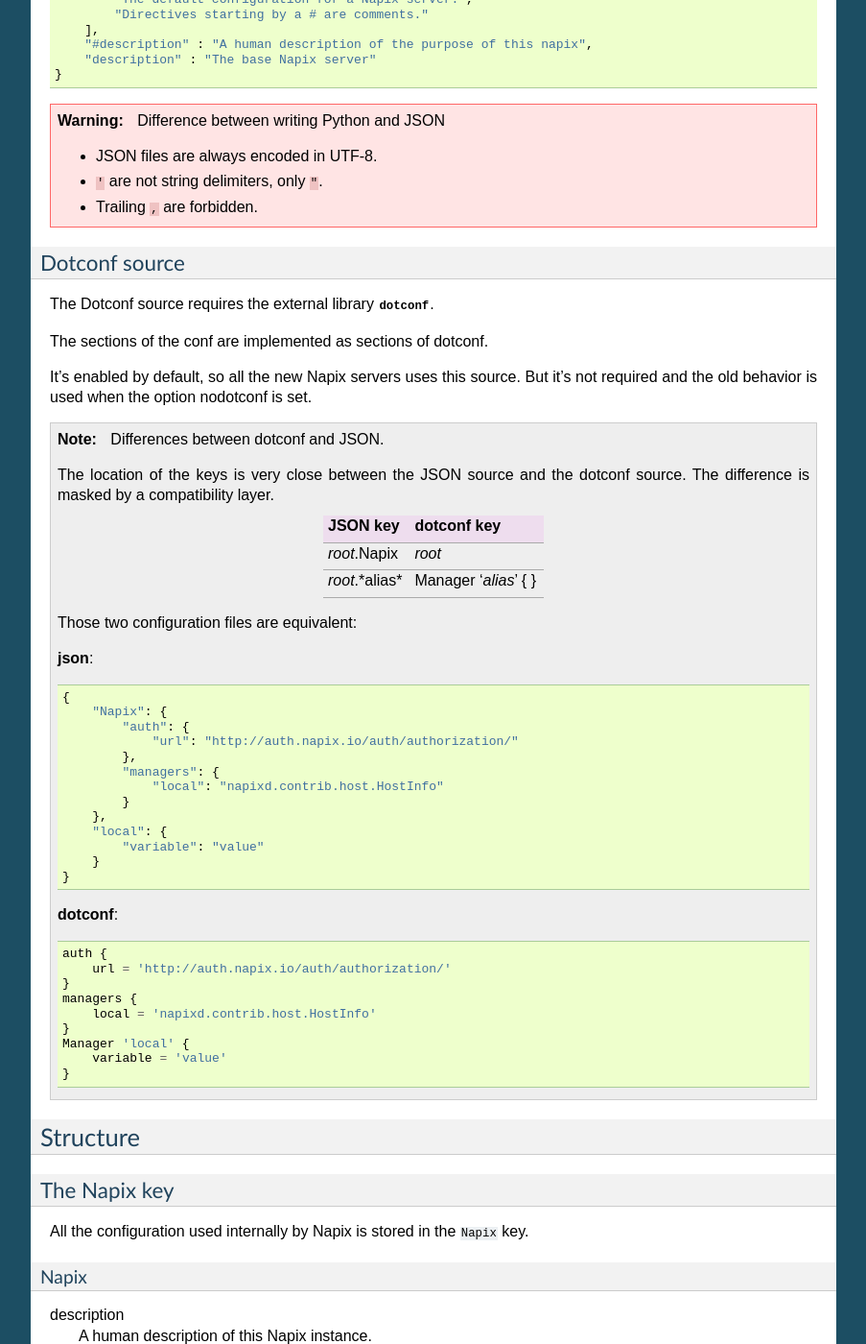
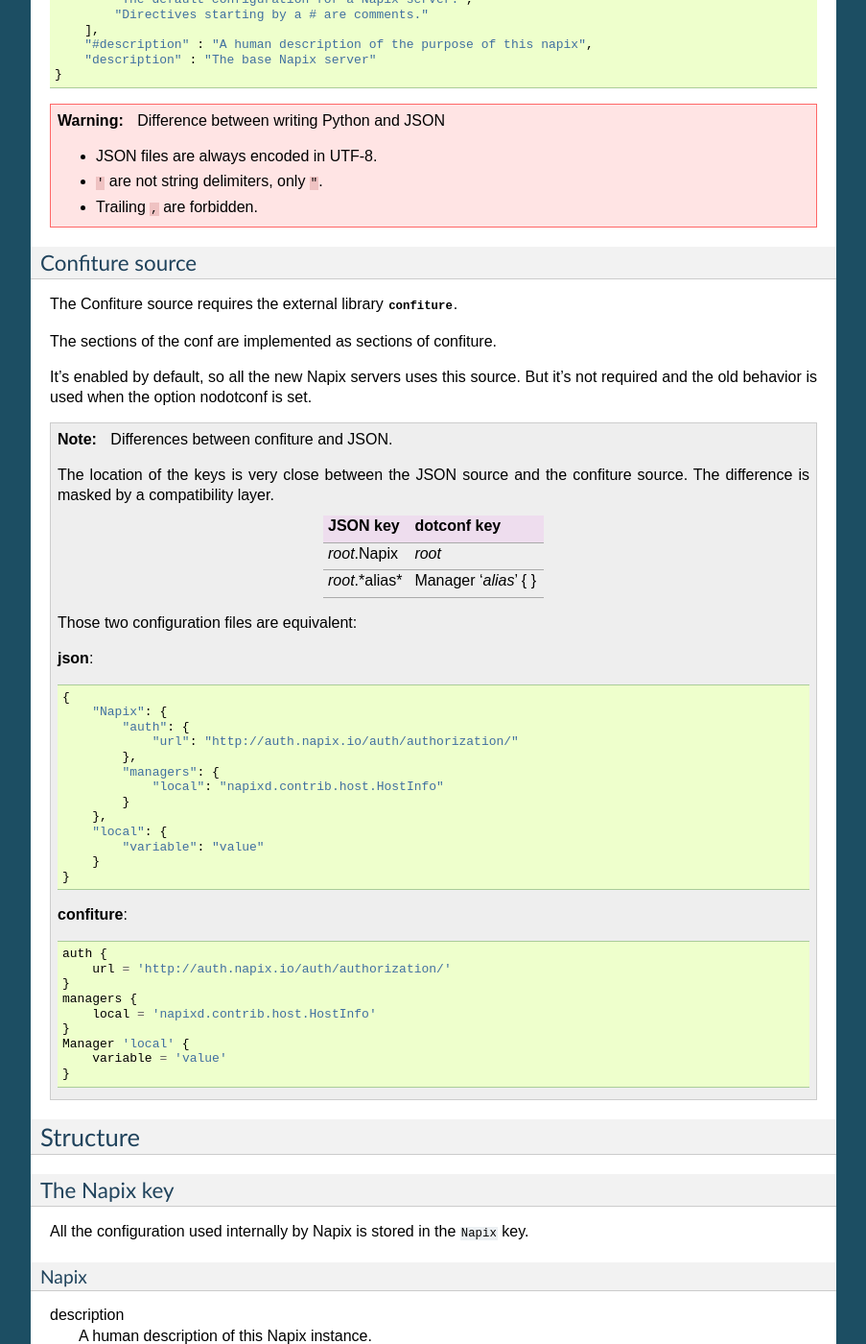
Before and after one commit to napix/NapixServer, a Sphinx documentation site: the page built from docs/conf.rst, in a window 1280 px wide and 1400 px high, scrolled down 1950 px. Shown: the whole window at 96% size, without its empty margins (198-1101 px from the left). Built offline with Sphinx 7.4.7, drawn with Linux system fonts in a browser that asks for light colours; pages that are not in the unit, such as notebooks, are missing from menus; some of the changed text lies outside the part shown.

Commit message:
Rename confiture

```diff
--- a/docs/conf.rst
+++ b/docs/conf.rst
@@ -14,14 +14,15 @@ Sources
 The Napix configuration may come from two sources:
 
 * A :mod:`json` object in :file:`settings.json`
-* A :mod:`dotconf` file in :file:`settings.conf`
+* A :mod:`confiture` file in :file:`settings.conf`
 
 
 Skeleton configuration file
 ---------------------------
 
 A default configuration sample is written if no configuration file is found.
-This configuration file is empty, but contains the structure of the expected configuration::
+This configuration file is empty, but contains the structure of the expected
+configuration::
 
     (nx)root@debian:~# napixd
     Napixd Home is /root/.napixd
@@ -35,8 +36,8 @@ This configuration file is empty, but contains the structure of the expected con
 Syntax error
 ------------
 
-If the parsing of the file causes an error,
-the launch of the server is stopped and a CRITICAL error is printed on the terminal::
+If the parsing of the file causes an error, the launch of the server is stopped
+and a CRITICAL error is printed on the terminal::
 
     CRITICAL:Napix.Server:Configuration file HOME/conf/settings.json contains a bad JSON object (Extra data: line 2 column 11 - line 41 column 1 (char 11 - 1393))
 
@@ -44,33 +45,33 @@ the launch of the server is stopped and a CRITICAL error is printed on the termi
 Formats
 =======
 
-The configuration of Napix requires nested sections, comments, and strongly typed values.
-The first choice have been to use JSON and an elaborate ruse to include comments.
+The configuration of Napix requires nested sections, comments, and strongly
+typed values. The first choice have been to use JSON and an elaborate ruse to
+include comments.
 
-Later in the development phase, JSON felt a bit too much verbose
-and not really user friendly.
-The :mod:`dotconf` library has been chosen to replace the JSON document.
-Dotconf has a syntax close to `nginx` files.
+Later in the development phase, JSON felt a bit too much verbose and not really
+user friendly.  The :mod:`confiture` library has been chosen to replace the JSON
+document. Confiture has a syntax close to `nginx` files.
 
-It implements strongly typed (:class:`str`, :class:`list`, :class:`int` and :class:`float`) variables,
-and nestable sections.
+It implements strongly typed (:class:`str`, :class:`list`, :class:`int` and
+:class:`float`) variables, and nestable sections.
 
 JSON source
 -----------
 
-The JSON source is the first historically.
-It does not requires any external lib as :mod:`json` is in the standard library of python.
+The JSON source is the first historically. It does not requires any external lib
+as :mod:`json` is in the standard library of python.
 
 The sections of the configuration are dict.
 
 Compatibility
 ^^^^^^^^^^^^^
 
-With the implementation of the dotconf source, the configuration variables have been reorganized.
-Using the original still works but it may issue a warning.
+With the implementation of the dotconf source, the configuration variables have
+been reorganized. Using the original still works but it may issue a warning.
 
-The section feature of :mod:`dotconf` is emulated in JSON by using a space in the key.
-The 2 examples are equivalent:
+The section feature of :mod:`dotconf` is emulated in JSON by using a space in
+the key. The 2 examples are equivalent:
 
 **JSON**::
 
@@ -101,14 +102,15 @@ Napix.storage.*class*  Napix.storage.Store *class*  The configuration of the sto
 Comments
 ^^^^^^^^
 
-Some JSON parser allow the use of javascript's comments with ``//`` and ``/* ... */``.
-The JSON RFC does not allow any text outside of the strings.
-The Python JSON parser follows the RFC.
+Some JSON parser allow the use of javascript's comments with ``//`` and
+``/* ... */``. The JSON RFC does not allow any text outside of the strings. The
+Python JSON parser follows the RFC.
 
 By convention, comments in the Napix JSON file are keys starting with a ``#``.
-:class:`napixd.conf.Conf` ignores all keys starting by a ``#``.
-Comments on a key should be this key with a ``#`` at the beginning and placed before the commented key.
-The comment on a object should be a key ``#info`` just after the opening ``{``::
+:class:`napixd.conf.Conf` ignores all keys starting by a ``#``. Comments on a
+key should be this key with a ``#`` at the beginning and placed before the
+commented key. The comment on a object should be a key ``#info`` just after the
+opening ``{``::
 
     {
       "Napix" : {
@@ -127,27 +129,27 @@ The comment on a object should be a key ``#info`` just after the opening ``{``::
    - Trailing ``,`` are forbidden.
 
 
-Dotconf source
---------------
+Confiture source
+----------------
 
-The Dotconf source requires the external library :mod:`dotconf`.
+The Confiture source requires the external library :mod:`confiture`.
 
-The sections of the conf are implemented as sections of dotconf.
+The sections of the conf are implemented as sections of confiture.
 
-It's enabled by default, so all the new Napix servers uses this source.
-But it's not required and the old behavior is used when the option nodotconf is set.
+It's enabled by default, so all the new Napix servers uses this source. But it's
+not required and the old behavior is used when the option nodotconf is set.
 
-.. note:: Differences between dotconf and JSON.
+.. note:: Differences between confiture and JSON.
 
-    The location of the keys is very close between the JSON source and the dotconf source.
-    The difference is masked by a compatibility layer.
+    The location of the keys is very close between the JSON source and the
+    confiture source. The difference is masked by a compatibility layer.
 
-    ======================== ====================
+    ======================== =====================
         JSON key                dotconf key
-    ======================== ====================
+    ======================== =====================
     *root*.Napix             *root*
     *root*.*alias*           Manager '*alias*' { }
-    ======================== ====================
+    ======================== =====================
 
     Those two configuration files are equivalent:
 
@@ -167,7 +169,7 @@ But it's not required and the old behavior is used when the option nodotconf is
             }
         }
 
-    **dotconf**::
+    **confiture**::
 
         auth {
             url = 'http://auth.napix.io/auth/authorization/'
@@ -211,11 +213,11 @@ A mapping of alias to a fully qualified class name::
         "hello" : "napixd.contrib.helloworld.HelloWorld"
     }
 
-All the modules in the alias are loaded at the start of the Napix Server.
-If a module fails to import or load, the Napix server does not start.
+All the modules in the alias are loaded at the start of the Napix Server. If a
+module fails to import or load, the Napix server does not start.
 
-The path may be used multiple times with different aliases.
-Napix will run multiple instance of the same manager, on different paths.
+The path may be used multiple times with different aliases. Napix will run
+multiple instance of the same manager, on different paths.
 
 .. _conf.napix.auth:
 
@@ -238,7 +240,8 @@ Napix.notify
 The notifier section
 
 credentials
-    A mapping of **login** an **key** used by the notification background task to contact the Napix Directory
+    A mapping of **login** an **key** used by the notification background task
+    to contact the Napix Directory
 delay
     The time between notifications
 url
@@ -283,8 +286,8 @@ The rate-limit configuration.
 Configuration of the managers
 =============================
 
-When the :class:`napixd.services.Service` instantiates a manager,
-it calls its :meth:`napixd.managers.base.Manager.configure` method with the configuration.
+When the :class:`napixd.services.Service` instantiates a manager, it calls its
+:meth:`napixd.managers.base.Manager.configure` method with the configuration.
 The method is called with a :class:`napixd.conf.Conf` instance.
 
 Multiple services with the same Manager class can run with different configurations.
@@ -293,8 +296,8 @@ Multiple services with the same Manager class can run with different configurati
 Configuration of the submanagers
 --------------------------------
 
-The configuration of each sub-manager of a manager is found in its parent's configuration.
-The key is the name of the sub-manager.
+The configuration of each sub-manager of a manager is found in its parent's
+configuration. The key is the name of the sub-manager.
 
 Example
 ^^^^^^^
@@ -328,12 +331,14 @@ Example
 Source of the configuration
 ---------------------------
 
-The configuration source of a manager depends on its :class:`loader<napixd.loader.importers.Importer>`.
+The configuration source of a manager depends on its
+:class:`loader<napixd.loader.importers.Importer>`.
 
-The :class:`auto-loader<napixd.loader.importers.AutoImporter>` which is used with the files found in the `auto` folder,
-tries to parse configuration from the docstring of the configure method **of the root manager**.
-The format of the configuration is either JSON or dotconf.
-The json parser is used if the first character is ``{``, else dotconf is used.
+The :class:`auto-loader<napixd.loader.importers.AutoImporter>` which is used
+with the files found in the `auto` folder, tries to parse configuration from the
+docstring of the configure method **of the root manager**. The format of the
+configuration is either JSON or dotconf. The json parser is used if the first
+character is ``{``, else dotconf is used.
 
 .. code-block:: python
 
@@ -355,9 +360,10 @@ The json parser is used if the first character is ``{``, else dotconf is used.
         def configure( self, conf):
             self.min_pass_size = conf.get('min_pass_size', 8)
 
-The load from the :class:`configuration<napixd.loader.importers.ConfImporter>` used with :ref:`conf.napix.managers`
-get the configuration from the same configuration file.
-The key is the same as the alias of the managers in the ``Napix.managers`` map.
+The load from the :class:`configuration<napixd.loader.importers.ConfImporter>`
+used with :ref:`conf.napix.managers` get the configuration from the same
+configuration file. The key is the same as the alias of the managers in the
+``Napix.managers`` map.
 
 .. code-block:: javascript
    :emphasize-lines: 4,7
--- a/docs/deployment.txt
+++ b/docs/deployment.txt
@@ -16,7 +16,7 @@ It's recommended to use a virtual-env::
     $ virtualenv napix
     $ cd napix
     $ source bin/activate
-    (napix)$ pip install http://builds.napix.io/latest/napixd dotconf
+    (napix)$ pip install -i http://pi.enix.org/ napixd
 
 Dependencies
 ============
--- a/docs/reference/napixd.conf.rst
+++ b/docs/reference/napixd.conf.rst
@@ -9,10 +9,10 @@ conf Package
     :undoc-members:
     :show-inheritance:
 
-:mod:`dotconf` Module
----------------------
+:mod:`confiture` Module
+-----------------------
 
-.. automodule:: napixd.conf.dotconf
+.. automodule:: napixd.conf.confiture
     :members:
     :undoc-members:
     :show-inheritance:
--- a/docs/usage.rst
+++ b/docs/usage.rst
@@ -15,7 +15,7 @@ Installation process using a Virtual-env::
     virtualenv napix
     cd napix
     source bin/activate
-    pip install http://builds.napix.io/latest/napixd dotconf
+    pip install -i http://pi.enix.org/ napixd
 
 .. _usage-gevent:
 
```
Also changed, not shown: other parts of docs/deployment.txt (+1 -1 lines), 2 other files.
